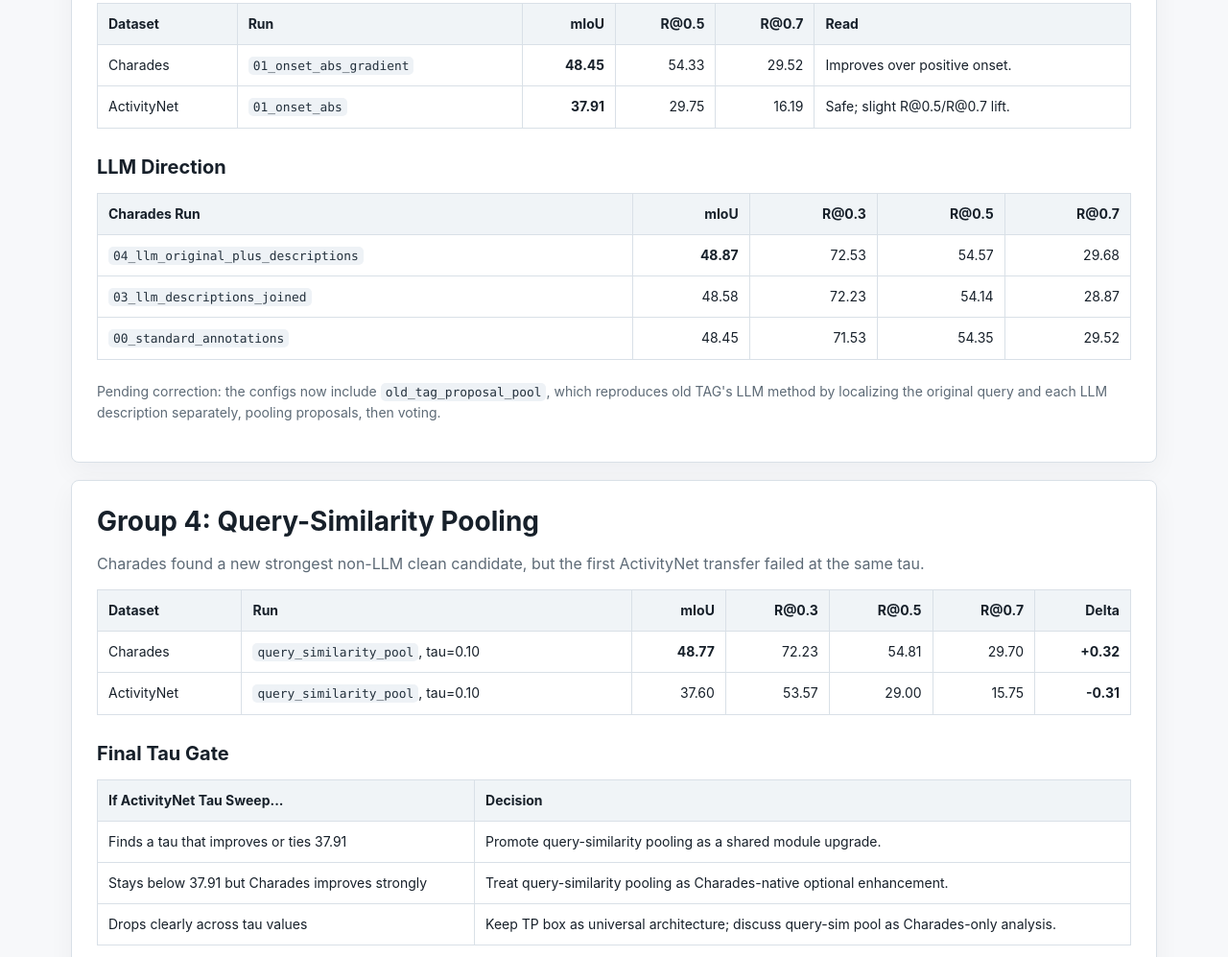
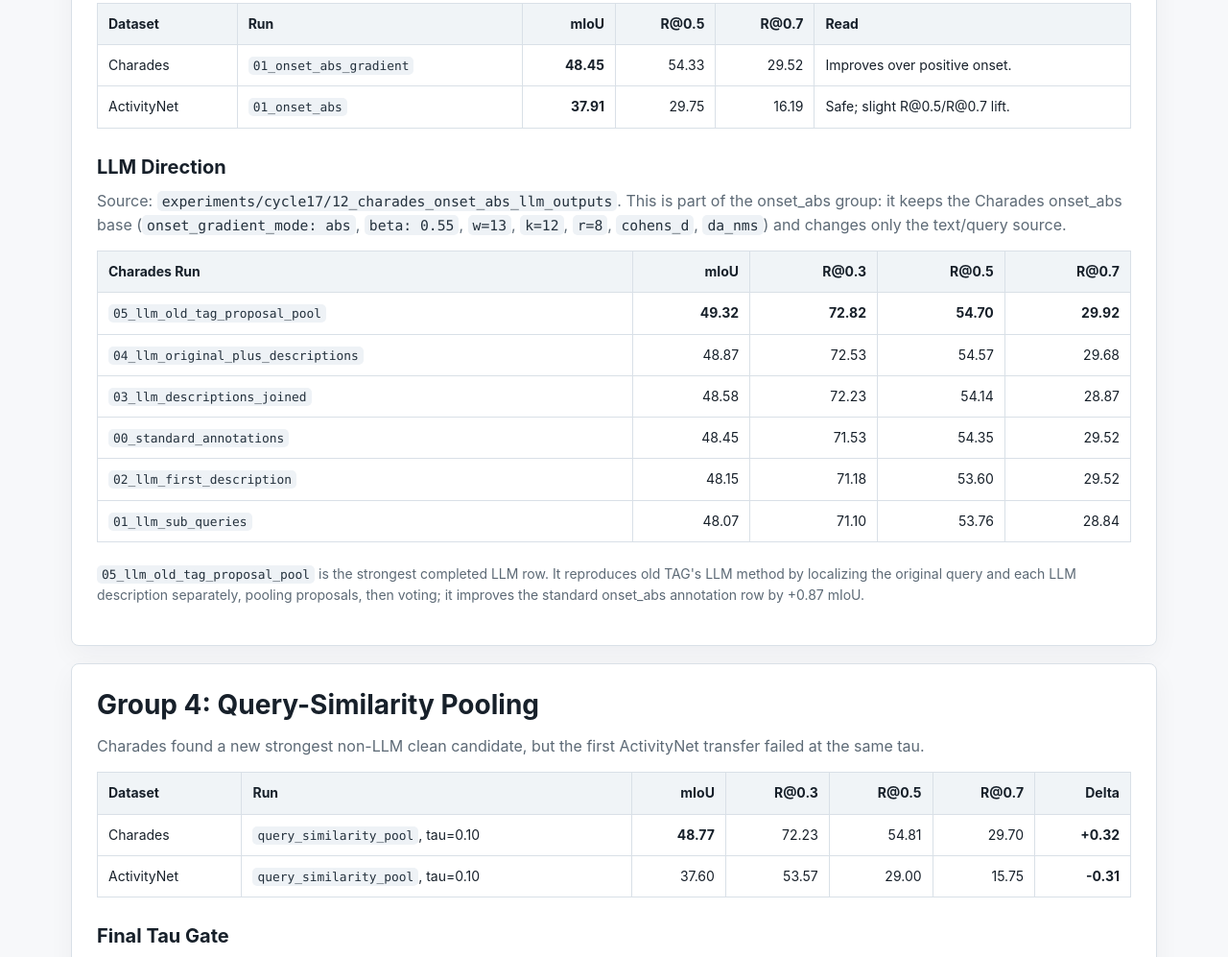
Before and after one commit to notahuman01/test-2, a plain HTML site: page CYCLE16_TO_17_STORY_AND_PENDING.html in a window 1280 px wide. Shown: the part 2482-3479 px from the top of the page at 96% size. Drawn offline with Linux system fonts and the light colour scheme.

Commit message:
Add files via upload

```diff
--- a/CYCLE16_TO_17_STORY_AND_PENDING.html
+++ b/CYCLE16_TO_17_STORY_AND_PENDING.html
@@ -417,15 +417,25 @@ onset_gradient_mode: positive</pre>
     </table>
 
     <h3>LLM Direction</h3>
+    <p>
+      Source: <code>experiments/cycle17/12_charades_onset_abs_llm_outputs</code>.
+      This is part of the onset_abs group: it keeps the Charades onset_abs base
+      (<code>onset_gradient_mode: abs</code>, <code>beta: 0.55</code>,
+      <code>w=13</code>, <code>k=12</code>, <code>r=8</code>,
+      <code>cohens_d</code>, <code>da_nms</code>) and changes only the text/query source.
+    </p>
     <table>
       <thead><tr><th>Charades Run</th><th class="num">mIoU</th><th class="num">R@0.3</th><th class="num">R@0.5</th><th class="num">R@0.7</th></tr></thead>
       <tbody>
-        <tr><td><code>04_llm_original_plus_descriptions</code></td><td class="num"><strong>48.87</strong></td><td class="num">72.53</td><td class="num">54.57</td><td class="num">29.68</td></tr>
+        <tr><td><code>05_llm_old_tag_proposal_pool</code></td><td class="num"><strong>49.32</strong></td><td class="num"><strong>72.82</strong></td><td class="num"><strong>54.70</strong></td><td class="num"><strong>29.92</strong></td></tr>
+        <tr><td><code>04_llm_original_plus_descriptions</code></td><td class="num">48.87</td><td class="num">72.53</td><td class="num">54.57</td><td class="num">29.68</td></tr>
         <tr><td><code>03_llm_descriptions_joined</code></td><td class="num">48.58</td><td class="num">72.23</td><td class="num">54.14</td><td class="num">28.87</td></tr>
         <tr><td><code>00_standard_annotations</code></td><td class="num">48.45</td><td class="num">71.53</td><td class="num">54.35</td><td class="num">29.52</td></tr>
+        <tr><td><code>02_llm_first_description</code></td><td class="num">48.15</td><td class="num">71.18</td><td class="num">53.60</td><td class="num">29.52</td></tr>
+        <tr><td><code>01_llm_sub_queries</code></td><td class="num">48.07</td><td class="num">71.10</td><td class="num">53.76</td><td class="num">28.84</td></tr>
       </tbody>
     </table>
-    <p class="small-note">Pending correction: the configs now include <code>old_tag_proposal_pool</code>, which reproduces old TAG's LLM method by localizing the original query and each LLM description separately, pooling proposals, then voting.</p>
+    <p class="small-note"><code>05_llm_old_tag_proposal_pool</code> is the strongest completed LLM row. It reproduces old TAG's LLM method by localizing the original query and each LLM description separately, pooling proposals, then voting; it improves the standard onset_abs annotation row by +0.87 mIoU.</p>
   </section>
 
   <section class="section">
```
